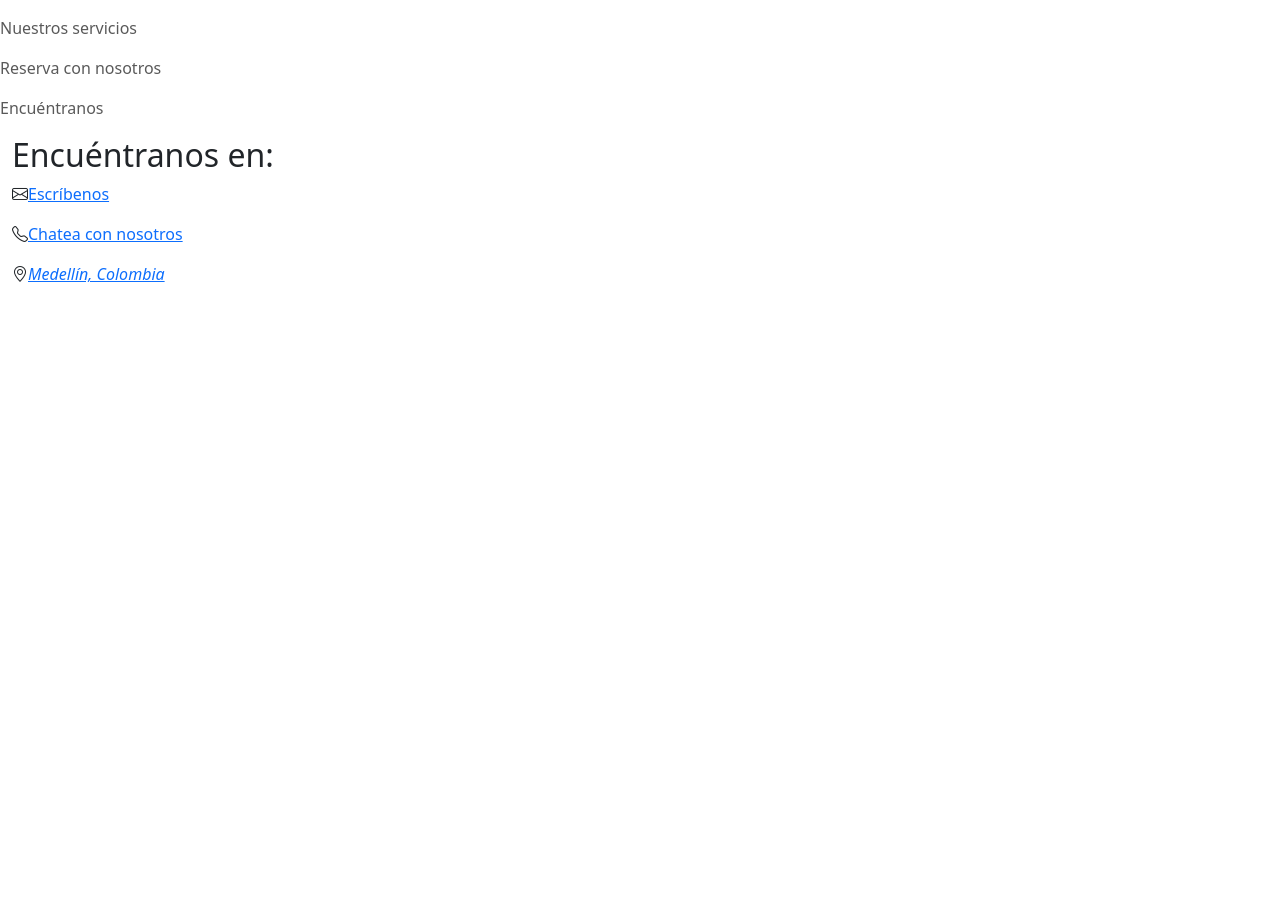
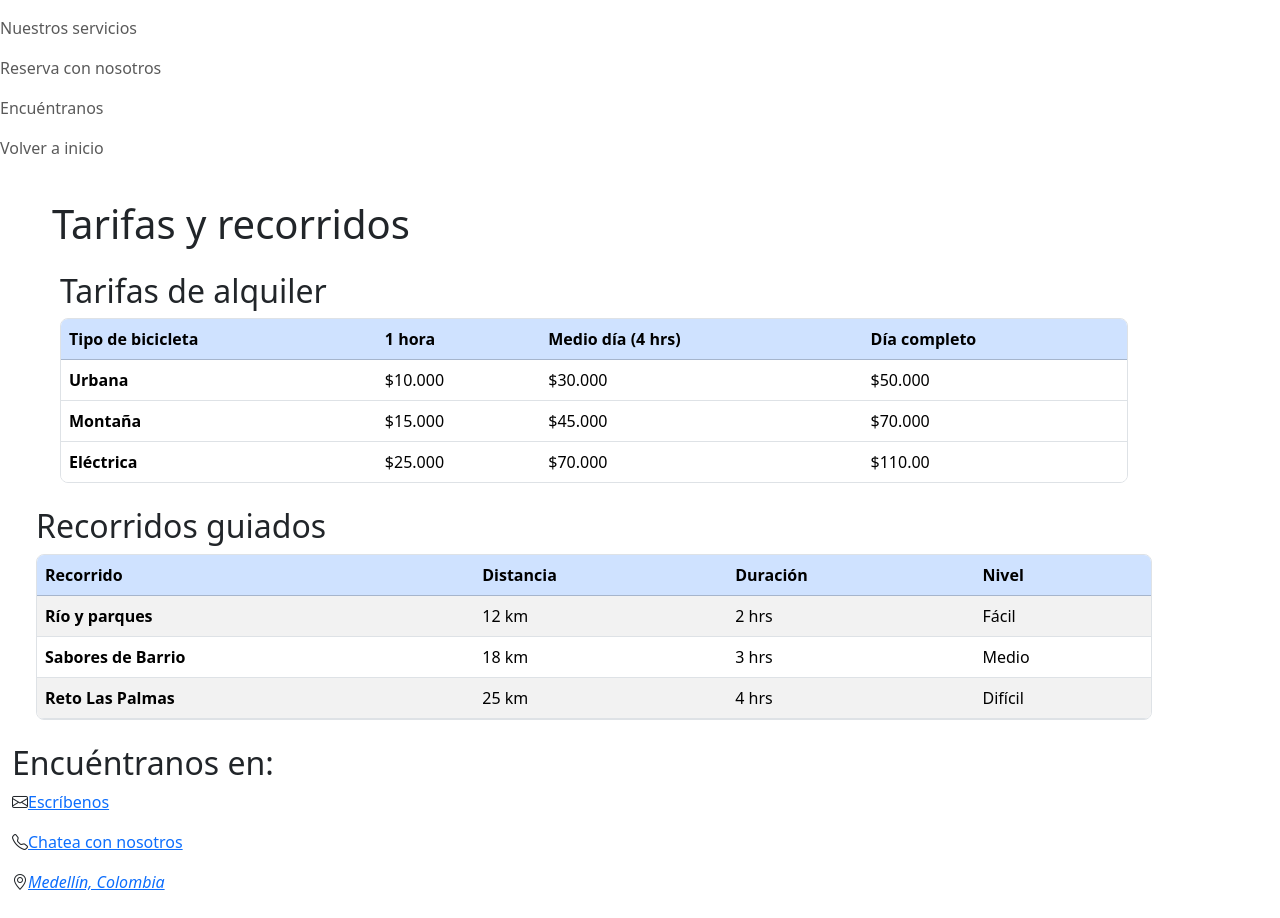
Before and after one commit to BalamSaram/rueda-libre, a plain HTML site: page servicios.html in a window 1280 px wide. Before the commit the page ends 800 px from the top, so only its background shows below. Drawn offline with nearby package versions, Linux system fonts and the light colour scheme.

Commit message:
feat:añadir servicios y parte de formulario

```diff
--- a/servicios.html
+++ b/servicios.html
@@ -16,10 +16,87 @@
             <a class="nav-link" href="./servicios.html">Nuestros servicios</a>
             <a class="nav-link" href="./formulario.html">Reserva con nosotros</a>
             <a class="nav-link" href="#encuentranos">Encuéntranos</a>
+            <a class="nav-link" href="./index.html">Volver a inicio</a>
         </div>
     </nav>
 
+    <main class="container m-4">
+        <h1 class="m-3">Tarifas y recorridos</h1>
 
+        <section class="m-4">
+            <h2>Tarifas de alquiler</h2>
+
+            <div class="table-responsive rounded-3 border">
+                <table class="table table-stripped table-hover align-middle mb-0">
+                    <caption class="visually-hidden">Tarifas de alquiler de bicicletas</caption>
+                    <thead class="table-primary">
+                        <tr>
+                            <th scope="col">Tipo de bicicleta</th>
+                            <th scope="col">1 hora</th>
+                            <th scope="col">Medio día (4 hrs)</th>
+                            <th scope="col">Día completo</th>
+                        </tr>
+                    </thead>
+                    <tbody>
+                        <tr>
+                            <th scope="row">Urbana</th>
+                            <td>$10.000</td>
+                            <td>$30.000</td>
+                            <td>$50.000</td>
+                        </tr>
+                        <tr>
+                            <th scope="row">Montaña</th>
+                            <td>$15.000</td>
+                            <td>$45.000</td>
+                            <td>$70.000</td>
+                        </tr>
+                        <tr>
+                            <th scope="row">Eléctrica</th>
+                            <td>$25.000</td>
+                            <td>$70.000</td>
+                            <td>$110.00</td>
+                        </tr>
+                    </tbody>
+                </table>
+            </div>
+        </section>
+
+        <section>
+            <h2>Recorridos guiados</h2>
+            <div class="table-responsive rounded-3 border">
+                <table class="table table-striped table-hover align-middle mb-0">
+                    <thead class="table-primary">
+                        <tr>
+                            <th scope="col">Recorrido</th>
+                            <th scope="col">Distancia</th>
+                            <th scope="col">Duración</th>
+                            <th scope="col">Nivel</th>
+                        </tr>
+                    </thead>
+                    <tbody>
+                        <tr>
+                            <th scope="row">Río y parques</th>
+                            <td>12 km</td>
+                            <td>2 hrs</td>
+                            <td>Fácil</td>
+                        </tr>
+                        <tr>
+                            <th scope="row">Sabores de Barrio</th>
+                            <td>18 km</td>
+                            <td>3 hrs</td>
+                            <td>Medio</td>
+                        </tr>
+                        <tr>
+                            <th scope="row">Reto Las Palmas</th>
+                            <td>25 km</td>
+                            <td>4 hrs</td>
+                            <td>Difícil</td>
+                        </tr>
+                    </tbody>
+                </table>
+            </div>
+        </section>
+    </main>
 
     <footer class="container-fluid mb-4 justify-content-center">
         <h2 id="encuentranos">Encuéntranos en: </h2>
```
Also changed, not shown: formulario.html (+70 -0 lines), index.html (+1 -3 lines).
